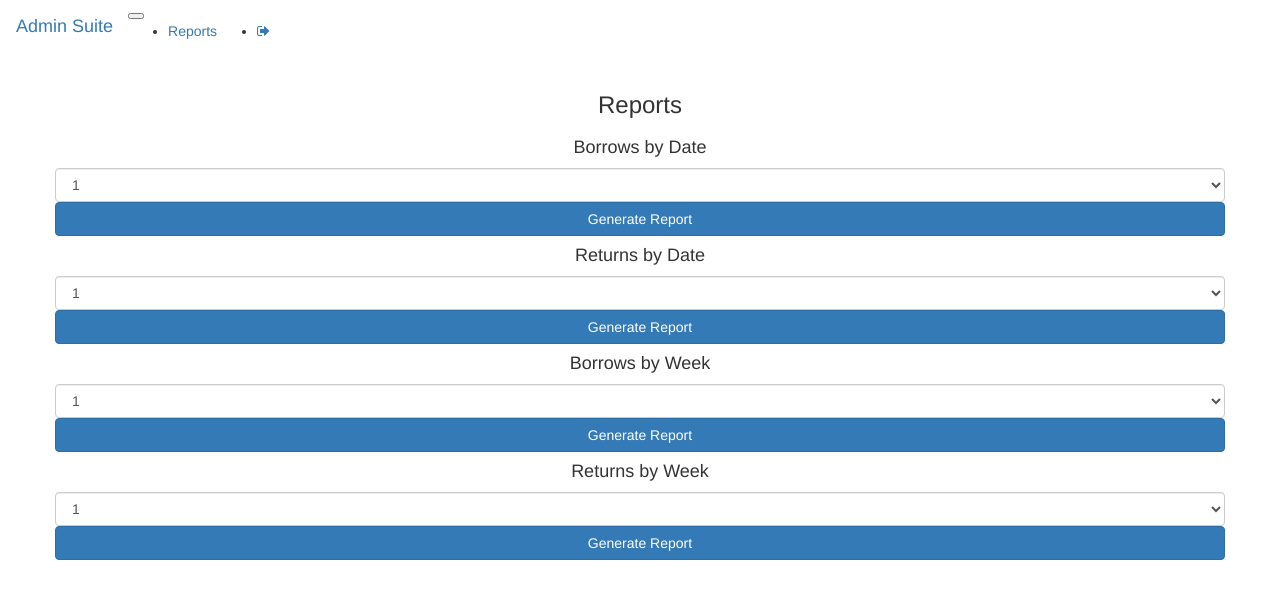
After one commit to Reilley64/piot-a2, a Python web app: template host/flask/templates/report.html in a window 1280 px wide. The commit adds this page. Shown: the top 599 px of the page. Run offline with Jinja, Linux system fonts and the light colour scheme; the template is opened without the code that fills it: most values are stand-ins (such as "Sample title", 1, 10 or a date in 2020); some libraries are stand-ins or nearby versions.

Commit message:
Report generating in /report

```diff
--- /dev/null
+++ b/host/flask/templates/nav.html
@@ -0,0 +1,19 @@
+<nav class="navbar navbar-expand-lg navbar-dark bg-dark">
+    <a class="navbar-brand" href="{{ url_for("index") }}">Admin Suite</a>
+    <button class="navbar-toggler" type="button" data-toggle="collapse" data-target="#navbarSupportedContent"
+            aria-controls="navbarSupportedContent" aria-expanded="false" aria-label="Toggle navigation">
+        <span class="navbar-toggler-icon"></span>
+    </button>
+    <div class="collapse navbar-collapse" id="navbarSupportedContent">
+        <ul class="navbar-nav mr-auto">
+            <li class="nav-item">
+                <a class="nav-link" href="{{ url_for("report") }}">Reports</a>
+            </li>
+        </ul>
+        <ul class="navbar-nav ml-auto">
+            <li class="nav-item">
+                <a class="nav-link" href="{{ url_for("logout") }}"><i class="fa fa-sign-out" aria-hidden="true"></i></a>
+            </li>
+        </ul>
+    </div>
+</nav>
--- /dev/null
+++ b/host/flask/templates/report.html
@@ -0,0 +1,104 @@
+{% extends "bootstrap/base.html" %}
+
+{% block title %}Admin Suite - LMS Library{% endblock %}
+
+{% block styles %}
+    {{ super() }}
+    <link href="{{ url_for("static", filename="styles/main.css") }}" rel="stylesheet">
+    <link href="https://stackpath.bootstrapcdn.com/font-awesome/4.7.0/css/font-awesome.min.css" rel="stylesheet"
+          integrity="sha384-wvfXpqpZZVQGK6TAh5PVlGOfQNHSoD2xbE+QkPxCAFlNEevoEH3Sl0sibVcOQVnN" crossorigin="anonymous">
+{% endblock styles %}
+
+{% block navbar %}
+    {% include "nav.html" %}
+{% endblock %}
+
+{% block content %}
+    <div class="container mt-1 mb-1">
+        <h3 class="text-center">Reports</h3>
+        <div class="row mt-2 mb-2">
+            <div class="col">
+                <h4 class="text-center">Borrows by Date</h4>
+                <form method="post">
+                    <input type="hidden" id="request" name="request" value="borrowsByDate">
+                    <div class="form-row">
+                        <div class="col">
+                            <select id="date" name="date" class="form-control">
+                                {% for date in borrowDates %}
+                                    <option value="{{ date[0] }}">{{ date[0] }}</option>
+                                {% endfor %}
+                            </select>
+                        </div>
+                        <div class="col">
+                            <button type="submit" class="btn btn-primary btn-block">Generate Report</button>
+                        </div>
+                    </div>
+                </form>
+            </div>
+        </div>
+        <div class="row mt-2 mb-2">
+            <div class="col">
+                <h4 class="text-center">Returns by Date</h4>
+                <form method="post">
+                    <input type="hidden" id="request" name="request" value="returnsByDate">
+                    <div class="form-row">
+                        <div class="col">
+                            <select id="date" name="date" class="form-control">
+                                {% for date in returnDates %}
+                                    <option value="{{ date[0] }}">{{ date[0] }}</option>
+                                {% endfor %}
+                            </select>
+                        </div>
+                        <div class="col">
+                            <button type="submit" class="btn btn-primary btn-block">Generate Report</button>
+                        </div>
+                    </div>
+                </form>
+            </div>
+        </div>
+        <div class="row mt-2 mb-2">
+            <div class="col">
+                <h4 class="text-center">Borrows by Week</h4>
+                <form method="post">
+                    <input type="hidden" id="request" name="request" value="borrowsByWeek">
+                    <div class="form-row">
+                        <div class="col">
+                            <select id="week" name="week" class="form-control">
+                                {% for week in borrowWeeks %}
+                                    <option value="{{ week[0] }}">{{ week[0] }}</option>
+                                {% endfor %}
+                            </select>
+                        </div>
+                        <div class="col">
+                            <button type="submit" class="btn btn-primary btn-block">Generate Report</button>
+                        </div>
+                    </div>
+                </form>
+            </div>
+        </div>
+        <div class="row mt-2 mb-2">
+            <div class="col">
+                <h4 class="text-center">Returns by Week</h4>
+                <form method="post">
+                    <input type="hidden" id="request" name="request" value="returnsByWeek">
+                    <div class="form-row">
+                        <div class="col">
+                            <select id="week" name="week" class="form-control">
+                                {% for week in returnWeeks %}
+                                    <option value="{{ week[0] }}">{{ week[0] }}</option>
+                                {% endfor %}
+                            </select>
+                        </div>
+                        <div class="col">
+                            <button type="submit" class="btn btn-primary btn-block">Generate Report</button>
+                        </div>
+                    </div>
+                </form>
+            </div>
+        </div>
+    </div>
+{% endblock %}
+
+{% block scripts %}
+    {{ super() }}
+{% endblock %}
```
Also changed, not shown: host/flask/classlib/database.py (+51 -1 lines), host/flask/templates/book.html (+1 -16 lines), host/flask/templates/index.html (+1 -16 lines), host/flask/webserver.py (+59 -4 lines), 1 other file.
